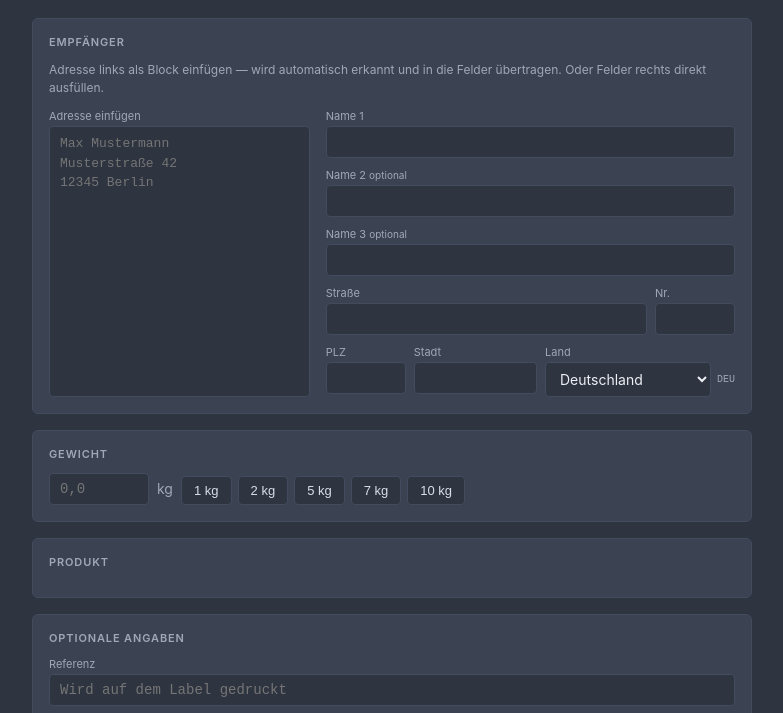
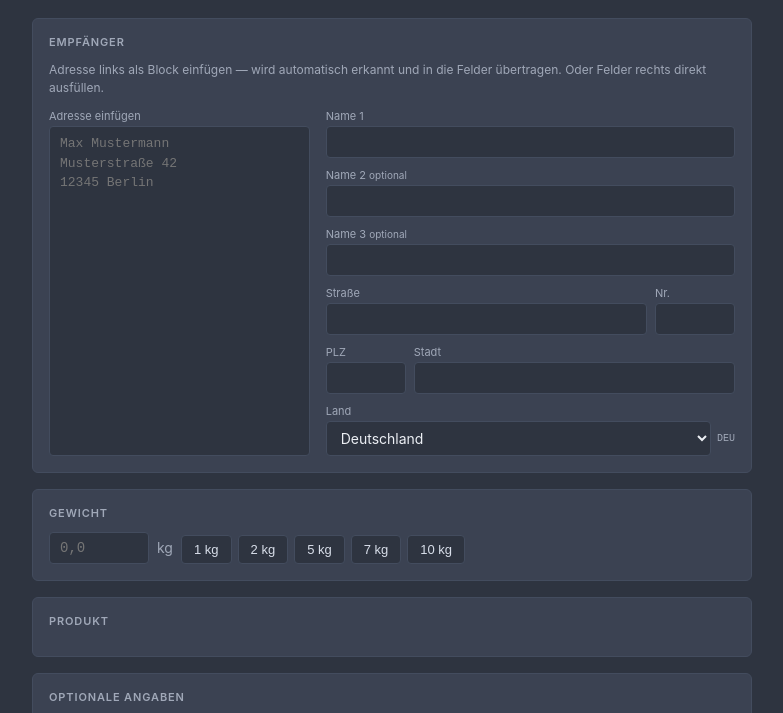
Before and after one commit to jimmyjones865/getshipped, a plain HTML site: page app/static/index.html in a window 1280 px wide. Shown: the part 67-780 px from the top of the page, without its empty margins (248-1031 px from the left). Drawn offline with Linux system fonts and the light colour scheme; no server answers.

Commit message:
Move country selector to its own row so Stadt field can use full width

```diff
--- a/app/static/index.html
+++ b/app/static/index.html
@@ -362,7 +362,9 @@
             <label>Stadt</label>
             <input id="f-city" type="text" autocomplete="off">
           </div>
-          <div style="flex:0 0 190px">
+        </div>
+
+        <div style="margin-top:10px">
           <label>Land</label>
           <div style="display:flex; gap:6px; align-items:center">
             <select id="f-country" style="flex:1">
@@ -407,7 +409,6 @@
               <option value="UKR">Ukraine</option>
             </select>
             <span id="country-code" class="opt" style="font-family:var(--font-mono); white-space:nowrap">DEU</span>
-            </div>
           </div>
         </div>
       </div>
```
Lines whose indentation alone changed are shown as unchanged.
